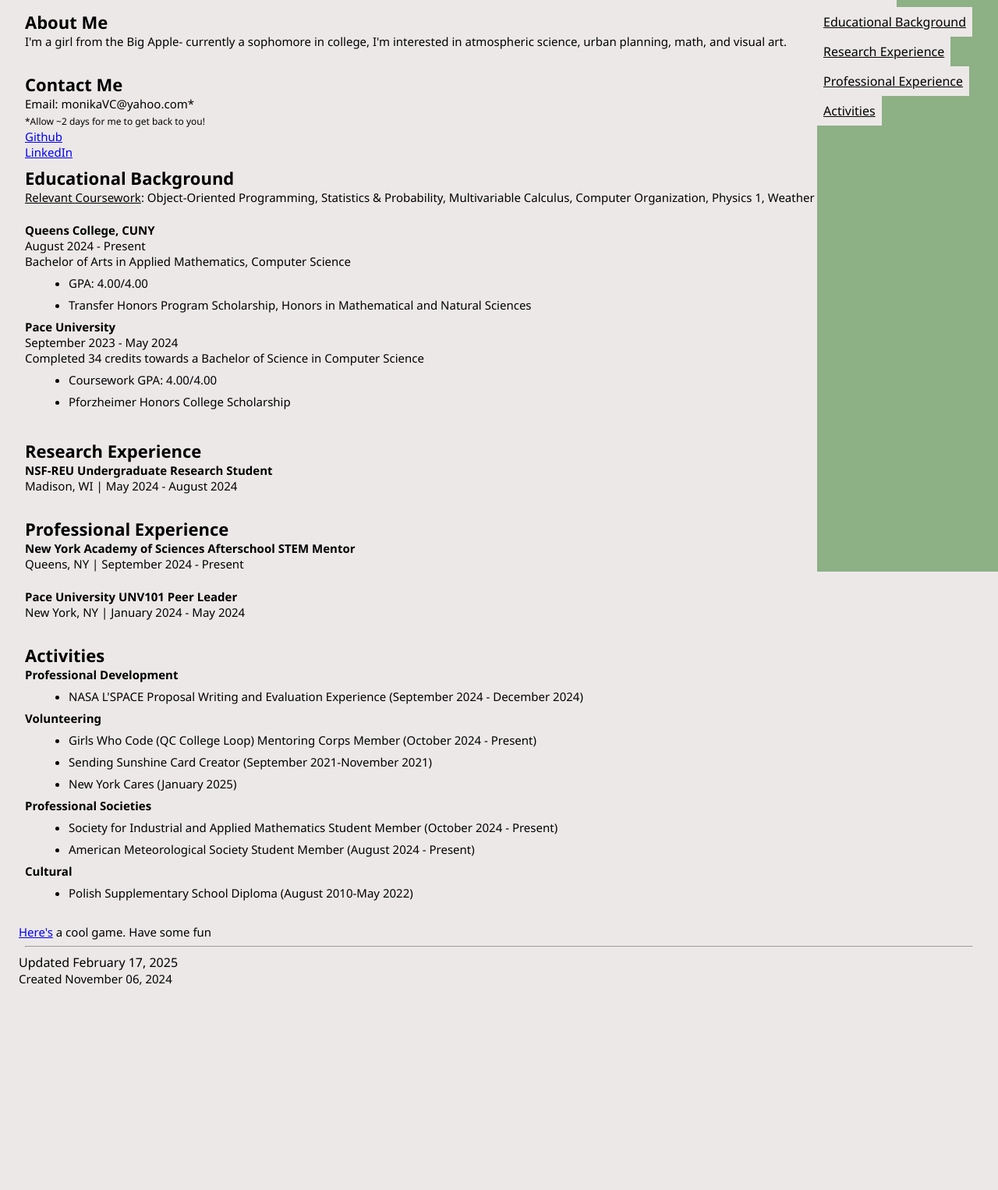
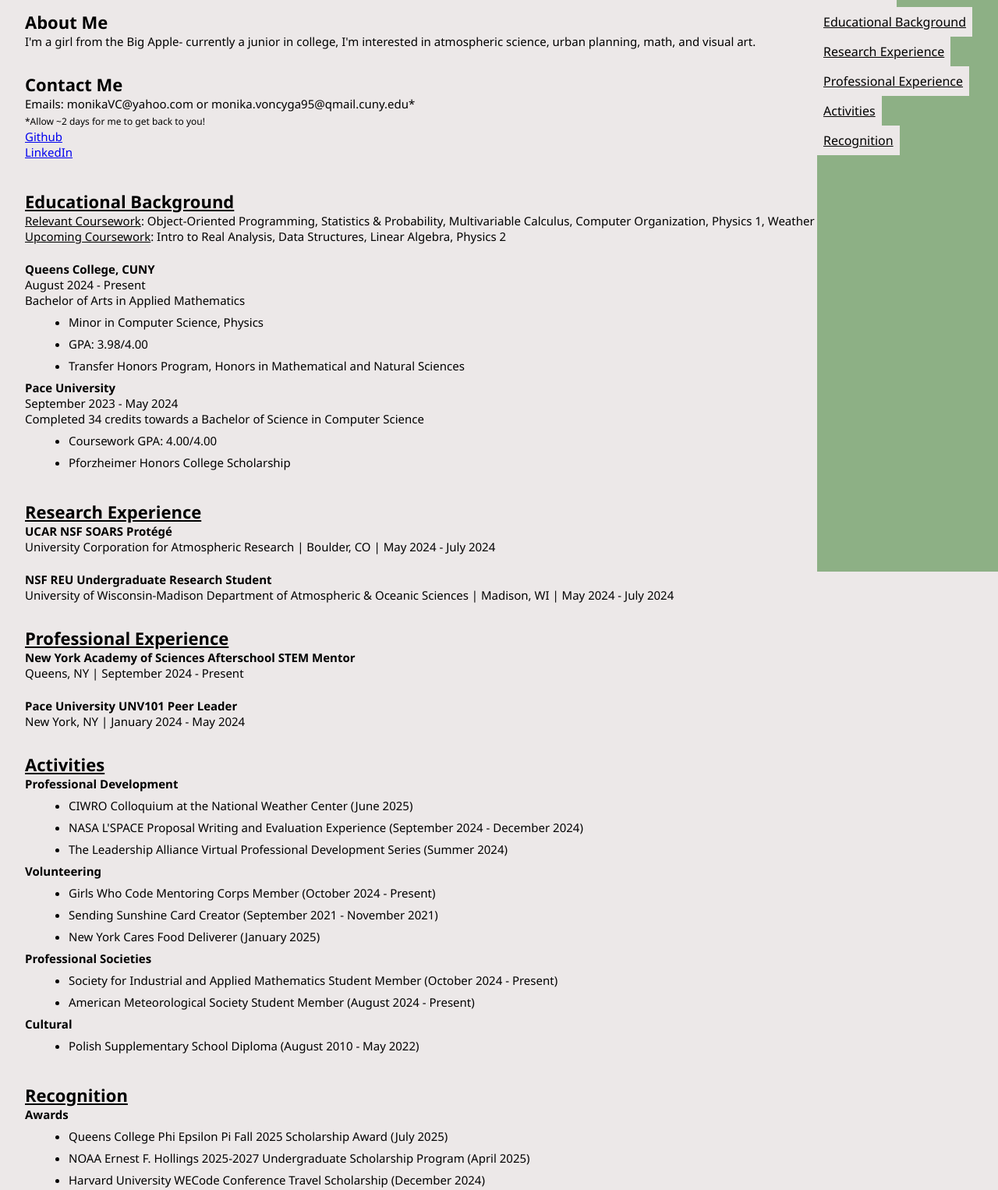
Before and after one commit to monikavc/monikavc.github.io, a plain HTML site: page index.html in a window 1280 px wide. Shown: the part 65-1591 px from the top of the page at 78% size. Before the commit the page ends 1354 px from the top, so only its background shows below. Drawn offline with Linux system fonts and the light colour scheme.

Commit message:
Updated history as of 8/19/25

```diff
--- a/index.html
+++ b/index.html
@@ -12,7 +12,8 @@
         <a class="navlink" href="#educationalbackground"> Educational Background </a>
         <a class="navlink" href="#researchexperience"> Research Experience </a>
         <a class="navlink" href="#professionalexperience"> Professional Experience </a>
-        <a class="navlink" href="#activities"> Activities</a>
+        <a class="navlink" href="#activities"> Activities </a>
+        <a class="navlink" href="recognition"> Recognition </a>
     </nav>
 
     <body>
@@ -27,32 +28,36 @@
         <!-- ABOUT ME-->
         <section id="aboutme">
             <header>About Me</header>
-            <p>I'm a girl from the Big Apple- currently a sophomore in college, I'm interested in atmospheric science, urban planning, math, and visual art.</p>
+            <p>I'm a girl from the Big Apple- currently a junior in college, I'm interested in atmospheric science, urban planning, math, and visual art.</p>
             &nbsp
         </section>
 
         <!-- CONTACT ME-->
         <section id="contactme">
             <header>Contact Me</header>
-            <p>Email: monikaVC@yahoo.com*</p>
+            <p>Emails: monikaVC@yahoo.com or monika.voncyga95@qmail.cuny.edu*</p>
             <p2>*Allow ~2 days for me to get back to you!</p2>
             <!-- Target attribute opens link in a new tab -->
             <p><a href="https://github.com/monikavc" target="_blank">Github</a></p>
             <p><a href="https://www.linkedin.com/in/monika-von-cyga/" target="_blank">LinkedIn</a></p>
         </section>
+        &nbsp
 
         <!-- EDUCATIONAL BACKGROUND -->
         <section id="educationalbackground">
-                <header>Educational Background</header>
+                <header><u>Educational Background</u></header>
                 <p><u>Relevant Coursework</u>: Object-Oriented Programming, Statistics & Probability, Multivariable Calculus, Computer Organization, Physics 1, Weather Climate & Change </p>
+
+                <p><u>Upcoming Coursework</u>: Intro to Real Analysis, Data Structures, Linear Algebra, Physics 2</p>
 
                 &nbsp
                 <p id="subtitle">Queens College, CUNY</p>
                 <p>August 2024 - Present</p>
-                <p>Bachelor of Arts in Applied Mathematics, Computer Science</p>
+                <p>Bachelor of Arts in Applied Mathematics</p>
                 <ul>
-                    <li>GPA: 4.00/4.00</li>
-                    <li>Transfer Honors Program Scholarship, Honors in Mathematical and Natural Sciences</li>
+                    <li>Minor in Computer Science, Physics</li>
+                    <li>GPA: 3.98/4.00</li>
+                    <li>Transfer Honors Program, Honors in Mathematical and Natural Sciences</li>
                 </ul>
                 <p id="subtitle"> Pace University </p>
                 <p> September 2023 - May 2024</p>
@@ -66,16 +71,19 @@
 
         <!-- RESEARCH EXPERIENCE -->
         <section id="researchexperience">
-            <header>Research Experience</header>
-            <p id="subtitle"> NSF-REU Undergraduate Research Student</p>
-            <p> Madison, WI | May 2024 - August 2024</p>
+            <header><u>Research Experience</u></header>
+            <p id="subtitle"> UCAR NSF SOARS Protégé</p>
+            <p> University Corporation for Atmospheric Research | Boulder, CO | May 2024 - July 2024</p>
+            &nbsp
+            <p id="subtitle"> NSF REU Undergraduate Research Student</p>
+            <p> University of Wisconsin-Madison Department of Atmospheric & Oceanic Sciences | Madison, WI | May 2024 - July 2024</p>
             &nbsp
             &nbsp
         </section>
 
         <!-- PROFESSIONAL EXPERIENCE -->
         <section id="professionalexperience">
-            <header>Professional Experience </header>
+            <header><u>Professional Experience</u> </header>
             <p id="subtitle">New York Academy of Sciences Afterschool STEM Mentor</p>
             <p> Queens, NY | September 2024 - Present</p>
             &nbsp
@@ -85,17 +93,23 @@
         </section>
 
         <section id="activities">
-            <header> Activities </header>
+            <header><u>Activities</u> </header>
             <p> <b>Professional Development </b></p>
             <ul>
+                <li> CIWRO Colloquium at the National Weather Center (June 2025)</li>
+            </ul>
+            <ul>
                 <li> NASA L'SPACE Proposal Writing and Evaluation Experience (September 2024 - December 2024) </li>
+            </ul>
+            <ul>
+                <li>The Leadership Alliance Virtual Professional Development Series (Summer 2024)</li>
             </ul>
 
             <p> <b>Volunteering</b></p>
             <ul>
-                <li> Girls Who Code (QC College Loop) Mentoring Corps Member (October 2024 - Present)</li>
-                <li> Sending Sunshine Card Creator (September 2021-November 2021) </li>
-                <li> New York Cares (January 2025) </li>
+                <li> Girls Who Code Mentoring Corps Member (October 2024 - Present)</li>
+                <li> Sending Sunshine Card Creator (September 2021 - November 2021) </li>
+                <li> New York Cares Food Deliverer (January 2025) </li>
             </ul>
 
             <p> <b>Professional Societies</b></p>
@@ -106,9 +120,20 @@
 
             <p> <b>Cultural</b></p>
             <ul>
-                <li> Polish Supplementary School Diploma (August 2010-May 2022)</li>
+                <li> Polish Supplementary School Diploma (August 2010 - May 2022)</li>
             </ul>
+        </section>
 
+        &nbsp
+
+        <section id="recognition">
+            <header><u>Recognition</u></header>
+            <p> <b> Awards </b> </p>
+            <ul>
+                <li> Queens College Phi Epsilon Pi Fall 2025 Scholarship Award (July 2025)</li>
+                <li> NOAA Ernest F. Hollings 2025-2027 Undergraduate Scholarship Program (April 2025)</li>
+                <li> Harvard University WECode Conference Travel Scholarship (December 2024)</li>
+            </ul>
         </section>
         &nbsp
 
@@ -118,8 +143,8 @@
         <hr> <!-- hr element is a line division -->
 
         <footer>
-            Updated February 17, 2025
-            <p>Created November 06, 2024</p>
+            Updated August 19, 2025
+            <p>Created November 6, 2024</p>
         </footer>
     </body>
 </html>
```
